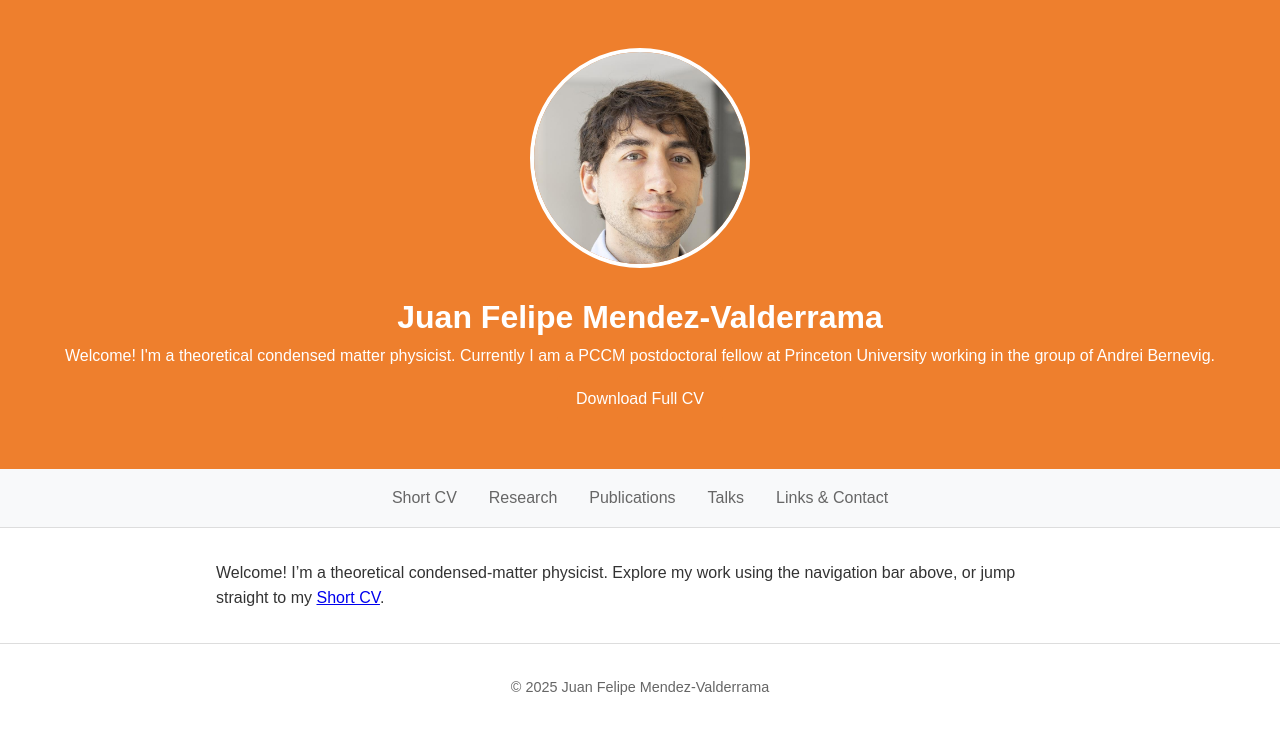
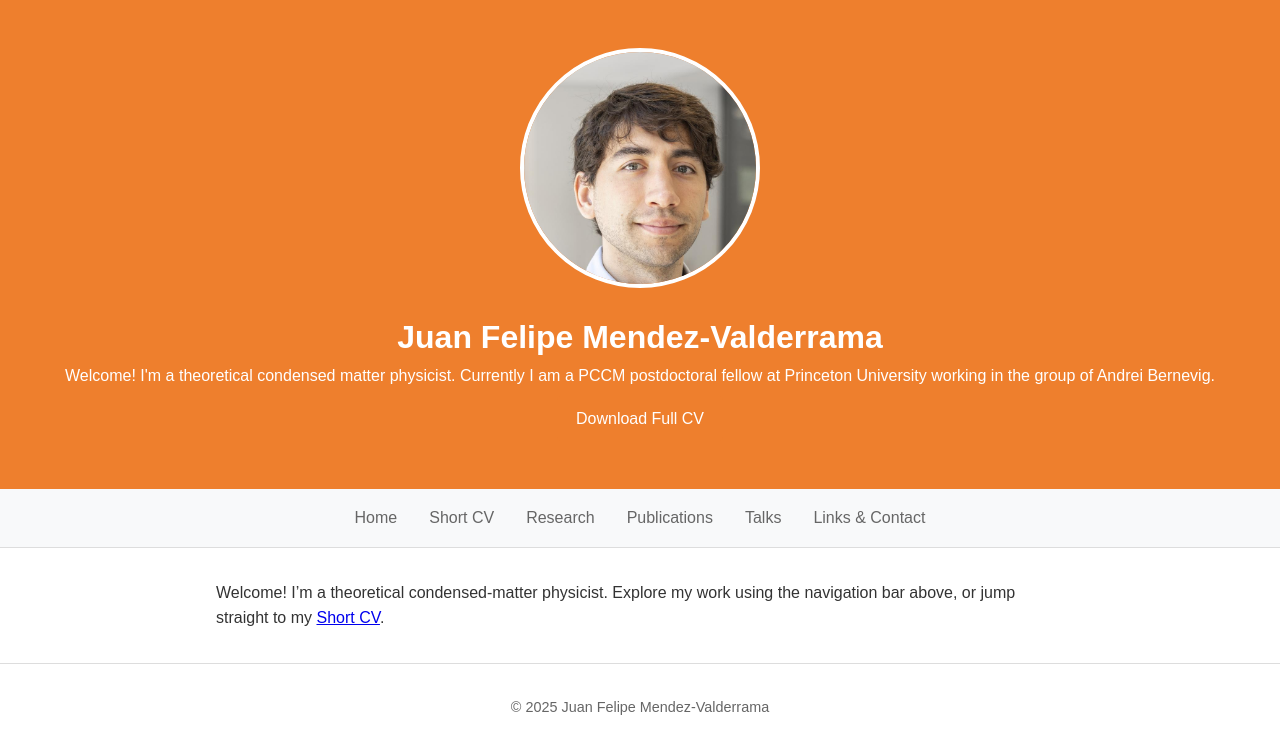
Before and after one commit to MendezV/MendezV.github.io, a Jekyll site: the page built from index.md, in a window 1280 px wide. Shown: the top 754 px of the page. Built offline with Jekyll 4.4.1, drawn with Linux system fonts in a browser that asks for light colours; some web fonts are replaced.

Commit message:
Home link

```diff
--- a/_layouts/default.html
+++ b/_layouts/default.html
@@ -23,6 +23,7 @@
 
   <nav>
     <ul>
+      <li><a href="{{ "/" | relative_url }}">Home</a></li>
       <li><a href="{{ "/shortcv/" | relative_url }}">Short CV</a></li>
       <li><a href="{{ "/research/" | relative_url }}">Research</a></li>
       <li><a href="{{ "/publications/" | relative_url }}">Publications</a></li>
--- a/assets/css/main.css
+++ b/assets/css/main.css
@@ -12,8 +12,8 @@ body{font-family:'CMU Sans Serif',sans-serif;color:var(--text);background:var(--
 header{background:var(--primary);color:#fff;padding:3rem 1rem;text-align:center}
 
 header img{
-    width:220px;          /* bigger circle */
-    height:220px;
+    width:240px;          /* bigger circle */
+    height:240px;
     border-radius:50%;
     object-fit:cover;     /* keep circle fill */
     object-position: top; /* show more of the top of the photo */
```
